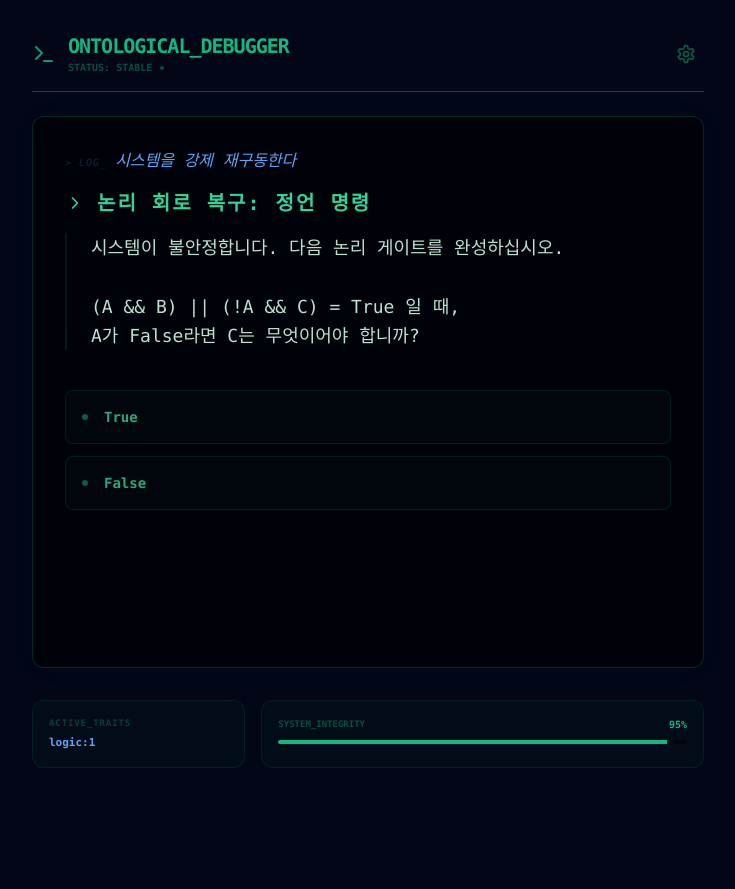
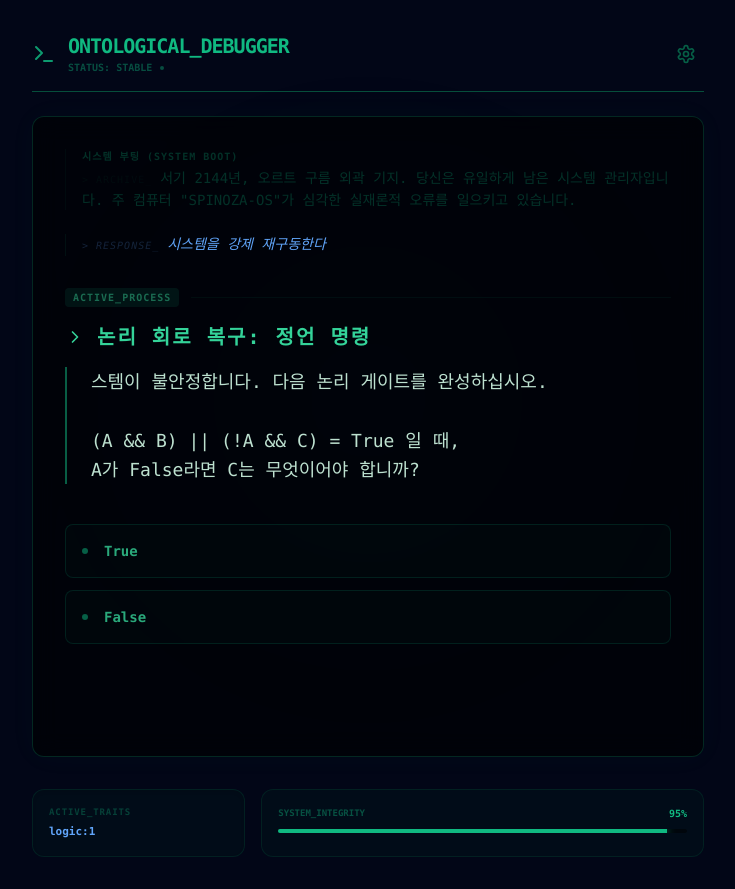
Before and after one commit to lietzsche/game, a React (Vite) app: page / in a window 1280 px wide. Both pictures are taken after a click on the button "시스템을 강제 재구동한다". Shown: the whole page, without its empty margins (272-1007 px from the left). Before the commit the page ends 800 px from the top, so only its background shows below. Built offline with nearby package versions, Linux system fonts and the light colour scheme.

Commit message:
feat: 타자기 효과 및 단계별 시퀀싱을 통한 몰입형 UX 개선

```diff
--- a/src/App.jsx
+++ b/src/App.jsx
@@ -104,6 +104,7 @@ const App = () => {
   const [traits, setTraits] = useState([]);
   const [stability, setStability] = useState(100);
   const [isTyping, setIsTyping] = useState(false);
+  const [displayText, setDisplayText] = useState("");
   const scrollRef = useRef(null);
   const fileInputRef = useRef(null);
 
@@ -123,11 +124,36 @@ const App = () => {
     stages.find(s => s.id === currentStageId) || stages[0],
   [stages, currentStageId]);
 
+  // --- Typewriter Effect & Auto Scroll ---
+  useEffect(() => {
+    let index = 0;
+    setDisplayText("");
+    setIsTyping(true);
+
+    const targetText = currentStage?.description || "";
+    const timer = setInterval(() => {
+      if (index < targetText.length) {
+        setDisplayText(prev => prev + targetText.charAt(index));
+        index++;
+        // Real-time scrolling during typing
+        if (scrollRef.current) {
+          scrollRef.current.scrollTop = scrollRef.current.scrollHeight;
+        }
+      } else {
+        clearInterval(timer);
+        setIsTyping(false);
+      }
+    }, 20); // Typing speed
+
+    return () => clearInterval(timer);
+  }, [currentStageId, currentStage]);
+
+  // Ensure scroll stays at bottom on history change
   useEffect(() => {
     if (scrollRef.current) {
-      scrollRef.current.scrollTop = scrollRef.current.scrollHeight;
+      scrollRef.current.scrollTo({ top: scrollRef.current.scrollHeight, behavior: 'smooth' });
     }
-  }, [history, currentStageId]);
+  }, [history]);
 
   useEffect(() => {
     localStorage.setItem('ontological_stages', JSON.stringify(stages));
@@ -142,15 +168,23 @@ const App = () => {
       if (currentCount < option.requirement.min) return;
     }
 
-    setHistory(prev => [...prev, { type: 'action', text: option.text }]);
+    // 1. Add current state to history before moving
+    setHistory(prev => [...prev, {
+      type: 'stage',
+      title: currentStage.title,
+      text: currentStage.description
+    }, {
+      type: 'action',
+      text: option.text
+    }]);
+
     setTraits(prev => [...prev, option.trait]);
     setStability(prev => Math.max(0, Math.min(100, prev + (option.stabilityImpact || 0))));
 
-    setIsTyping(true);
+    // 2. Transition to next stage with a small delay for "pacing"
     setTimeout(() => {
       setCurrentStageId(option.next);
-      setIsTyping(false);
-    }, 400);
+    }, 300);
   };
 
   const restartGame = () => {
@@ -160,7 +194,7 @@ const App = () => {
     setStability(100);
   };
 
-  // --- Admin Logic ---
+  // --- Admin Logic (Same as before) ---
   const saveStage = (updatedStage) => {
     setStages(prev => prev.map(s => s.id === updatedStage.id ? updatedStage : s));
     setEditingStage(null);
@@ -208,12 +242,16 @@ const App = () => {
     reader.readAsText(file);
   };
 
-  // Visual Effects Logic
   const isGlitched = stability < 40;
   const isCritical = stability < 15;
 
   return (
     <div className={`min-h-screen bg-slate-950 text-emerald-500 font-mono p-4 md:p-8 flex flex-col items-center overflow-x-hidden selection:bg-emerald-500/30 ${isCritical ? 'animate-glitch-heavy' : isGlitched ? 'animate-glitch-light' : ''}`}>
+      {/* Background Pulse */}
+      <div className="fixed inset-0 pointer-events-none opacity-[0.03] z-0">
+        <div className={`absolute inset-0 bg-[radial-gradient(circle_at_center,_var(--tw-gradient-stops))] ${isCritical ? 'from-red-500' : 'from-emerald-500'} via-transparent to-transparent animate-pulse`} />
+      </div>
+
       {/* Header */}
       <div className="w-full max-w-2xl mb-6 flex items-center justify-between border-b border-emerald-900 pb-4 z-10 relative">
         <div className="flex items-center gap-3">
@@ -229,38 +267,48 @@ const App = () => {
         <button onClick={() => setIsAdminOpen(true)} className="p-2 hover:bg-emerald-500/10 rounded-lg transition-all text-emerald-800"><Settings className="w-5 h-5" /></button>
       </div>
 
-      {/* Main Screen */}
+      {/* Main Terminal Container */}
       <div
         ref={scrollRef}
         className={`w-full max-w-2xl flex-1 bg-black/60 backdrop-blur-md border rounded-xl p-6 md:p-8 overflow-y-auto custom-scrollbar relative z-10 transition-all duration-500 ${isCritical ? 'border-red-500/50 shadow-[0_0_30px_rgba(239,68,68,0.1)]' : 'border-emerald-900/50 shadow-[0_0_30px_rgba(16,185,129,0.03)]'}`}
         style={{ minHeight: '480px' }}
       >
+        {/* Render History as archived logs */}
         {history.map((h, i) => (
-          <div key={i} className={`mb-4 ${h.type === 'action' ? 'text-blue-400 italic' : 'text-emerald-300'}`}>
-            <span className="opacity-20 mr-2 text-[10px] tracking-widest">{"> LOG_"}</span>
-            {h.text}
+          <div key={i} className={`mb-6 border-l border-emerald-900/20 pl-4 ${h.type === 'action' ? 'text-blue-400 italic' : 'text-emerald-800 opacity-50'}`}>
+            {h.type === 'stage' && <div className="text-[10px] uppercase font-black mb-1 tracking-widest">{h.title}</div>}
+            <div className="text-sm">
+              <span className="opacity-20 mr-2 text-[10px] tracking-widest">{h.type === 'action' ? "> RESPONSE_" : "> ARCHIVE_"}</span>
+              {h.text}
+            </div>
           </div>
         ))}
 
-        <div className={`animate-in fade-in slide-in-from-bottom-4 duration-700 ${isGlitched ? 'glitch-text' : ''}`}>
+        {/* Current Active Content */}
+        <div className={`mt-8 pb-20 ${isGlitched ? 'glitch-text' : ''}`}>
+          <div className="flex items-center gap-3 mb-4 opacity-50">
+            <div className="bg-emerald-500/20 px-2 py-0.5 rounded text-[10px] font-bold tracking-widest uppercase text-emerald-400">ACTIVE_PROCESS</div>
+            <div className="h-px flex-1 bg-emerald-900/30" />
+          </div>
+
           <h2 className={`text-lg md:text-xl mb-4 flex items-center gap-3 font-black uppercase tracking-widest ${currentStage?.isEnding ? 'text-yellow-500' : 'text-emerald-400'}`}>
             {currentStage?.isEnding ? <Zap className="w-5 h-5" /> : <ChevronRight className="w-5 h-5" />}
             {currentStage?.title}
           </h2>
 
-          <p className="leading-relaxed mb-10 text-emerald-100/90 text-lg border-l-2 border-emerald-900/30 pl-6 whitespace-pre-wrap">
-            {currentStage?.description}
+          <p className="leading-relaxed mb-10 text-emerald-100/90 text-lg border-l-2 border-emerald-500/50 pl-6 whitespace-pre-wrap min-h-[1.5em]">
+            {displayText}
+            {isTyping && <span className="inline-block w-2 h-5 bg-emerald-500 ml-1 animate-pulse" />}
           </p>
 
-          {!currentStage?.isEnding ? (
-            <div className="grid gap-3">
+          {!isTyping && !currentStage?.isEnding && (
+            <div className="grid gap-3 animate-in fade-in slide-in-from-bottom-2 duration-500">
               {currentStage?.options?.map((opt, idx) => {
                 const isLocked = opt.requirement && (traitStats[opt.requirement.trait] || 0) < opt.requirement.min;
                 return (
                   <button
                     key={idx}
                     onClick={() => !isLocked && handleOptionClick(opt)}
-                    disabled={isTyping || isLocked}
                     className={`w-full text-left p-4 border transition-all rounded-lg flex items-center gap-4 group relative overflow-hidden ${isLocked ? 'opacity-40 border-slate-800 bg-slate-900/20 cursor-not-allowed' : 'border-emerald-800/30 bg-emerald-900/5 hover:border-emerald-500/50 hover:bg-emerald-500/10 active:scale-[0.98]'}`}
                   >
                     {isLocked ? <Lock className="w-4 h-4 text-slate-600" /> : <div className="w-1.5 h-1.5 rounded-full bg-emerald-800 group-hover:bg-emerald-400" />}
@@ -271,8 +319,10 @@ const App = () => {
                 );
               })}
             </div>
-          ) : (
-            <div className="mt-16 border-t border-emerald-900/50 pt-10 text-center">
+          )}
+
+          {!isTyping && currentStage?.isEnding && (
+            <div className="mt-16 border-t border-emerald-900/50 pt-10 text-center animate-in zoom-in-95 duration-700">
               <button onClick={restartGame} className="px-10 py-4 bg-emerald-600 text-slate-950 rounded-full hover:bg-emerald-400 transition-all font-black uppercase tracking-widest">REBOOT_SYSTEM</button>
             </div>
           )}
@@ -293,7 +343,7 @@ const App = () => {
         </div>
       </div>
 
-      {/* --- Admin Overlay --- */}
+      {/* Admin Overlay (No changes needed) */}
       {isAdminOpen && (
         <div className="fixed inset-0 z-50 bg-slate-950/98 backdrop-blur-xl p-4 md:p-8 flex flex-col items-center">
           <div className="w-full max-w-5xl h-full flex flex-col bg-black border border-emerald-500/20 rounded-2xl shadow-2xl overflow-hidden text-emerald-100 font-sans">
@@ -367,7 +417,7 @@ const App = () => {
 };
 
 const StatusCard = ({ label, value, color = "text-emerald-400" }) => (
-  <div className="bg-emerald-950/20 border border-emerald-900/30 p-4 rounded-xl">
+  <div className="bg-emerald-950/20 border border-emerald-900/30 p-4 rounded-xl shadow-inner">
     <div className="text-[9px] uppercase font-bold opacity-30 mb-1 tracking-widest">{label}</div>
     <div className={`font-black text-[11px] ${color} truncate`}>{value}</div>
   </div>
```
